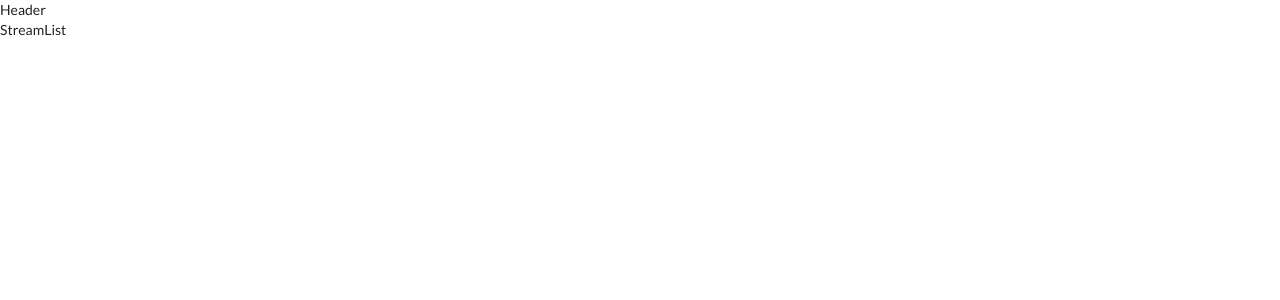
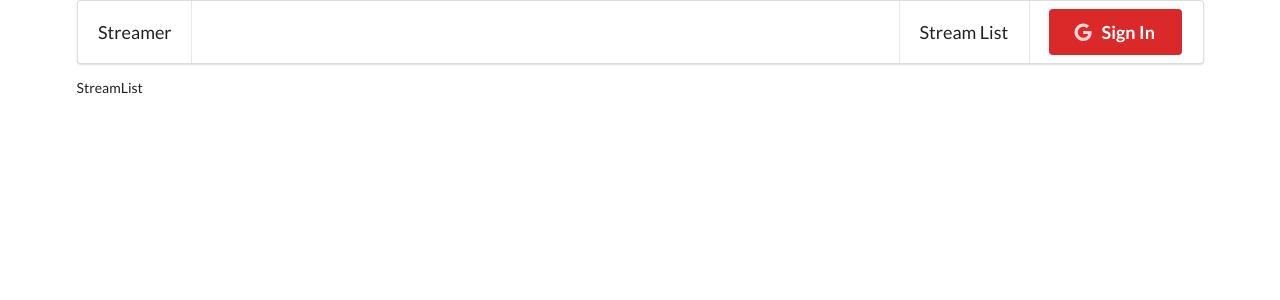
Before and after one commit to sanjay-namdeo/video-streamer, a React (Create React App) app: page / in a window 1280 px wide. Shown: the top 300 px of the page. Built offline with nearby package versions, Linux system fonts and the light colour scheme.

Commit message:
Added Header styling

```diff
--- a/src/components/App.js
+++ b/src/components/App.js
@@ -9,7 +9,7 @@ import Header from "./Header";
 
 const App = () => {
     return (
-        <div>
+        <div className='ui container'>
             <BrowserRouter>
                 <Header/>
                 <Route path='/' exact component={StreamList}/>
--- /dev/null
+++ b/src/components/GoogleAuth.js
@@ -0,0 +1,14 @@
+import React, {Component} from 'react';
+
+class GoogleAuth extends Component {
+    render() {
+        return (
+            <div className='ui google button red'>
+                <i  className='google icon'/>
+                Sign In
+            </div>
+        );
+    }
+}
+
+export default GoogleAuth;
--- a/src/components/Header.js
+++ b/src/components/Header.js
@@ -1,9 +1,16 @@
 import * as React from 'react';
+import GoogleAuth from "./GoogleAuth";
 
 const Header = () => {
     return (
-        <div>
-            Header
+        <div className='ui massive menu'>
+            <div className='item'>Streamer</div>
+            <div className='right menu'>
+                <div className='item'>Stream List</div>
+                <div className='item'>
+                    <GoogleAuth/>
+                </div>
+            </div>
         </div>
     );
 };
```
